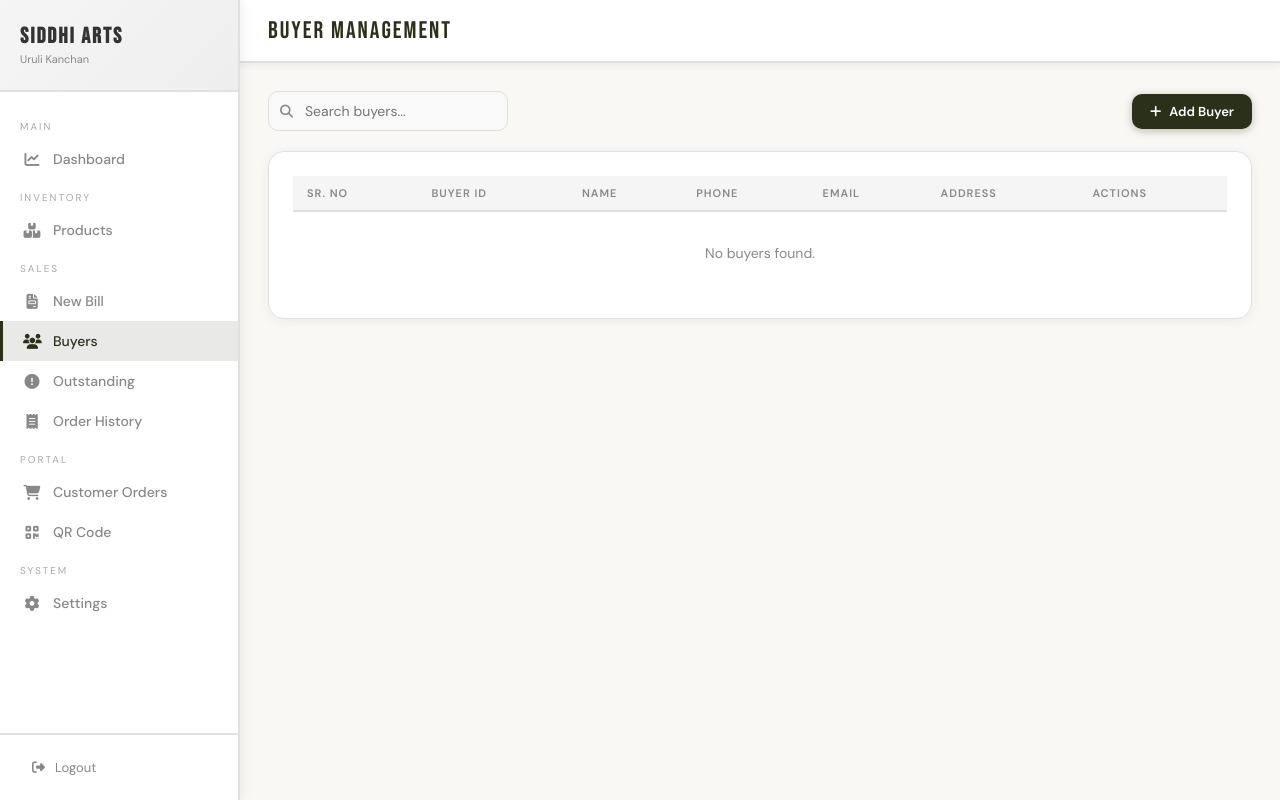
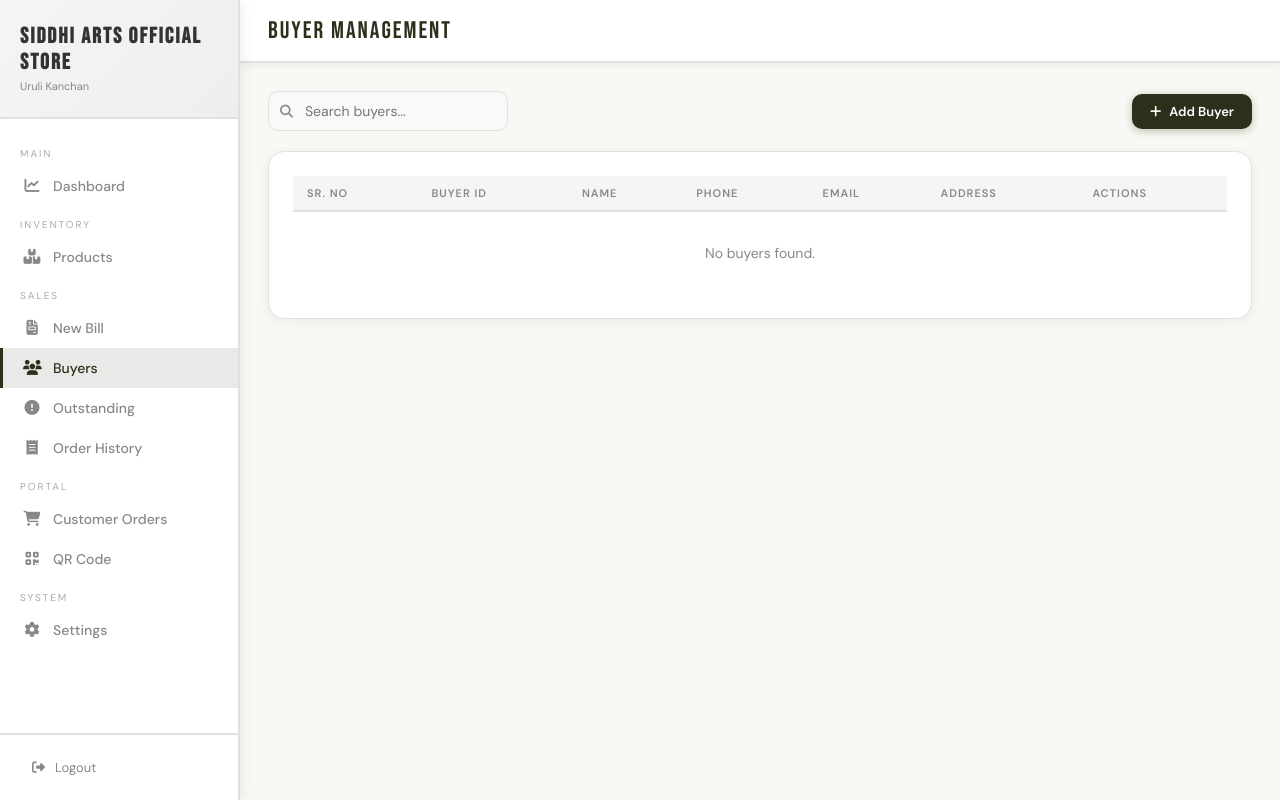
Before and after one commit to jakshdoit/manufacturing-app, a Flask app: page /buyers in a window 1280 px wide. Run offline with Flask 3, Linux system fonts and the light colour scheme; the visitor is signed in with stand-in values (Sample User, id 1); data that the repository does not hold is empty.

Commit message:
Rename app to Siddhi Arts Official Store

```diff
--- a/templates/base.html
+++ b/templates/base.html
@@ -3,7 +3,7 @@
 <head>
     <meta charset="UTF-8"/>
     <meta name="viewport" content="width=device-width, initial-scale=1.0"/>
-    <title>{% block title %}Manufacturing App{% endblock %}</title>
+    <title>{% block title %}Siddhi Arts Official Store{% endblock %}</title>
     <link href="https://fonts.googleapis.com/css2?family=Bebas+Neue&family=DM+Sans:wght@300;400;500;600&family=DM+Mono&display=swap" rel="stylesheet"/>
     <link href="https://cdnjs.cloudflare.com/ajax/libs/font-awesome/6.5.0/css/all.min.css" rel="stylesheet"/>
     <style>
@@ -124,7 +124,7 @@
 <body>
 <aside class="sidebar">
     <div class="sidebar-logo">
-        <h1>Siddhi Arts</h1>
+        <h1>Siddhi Arts Official Store</h1>
         <p>Uruli Kanchan</p>
     </div>
     <nav class="sidebar-nav">
```
